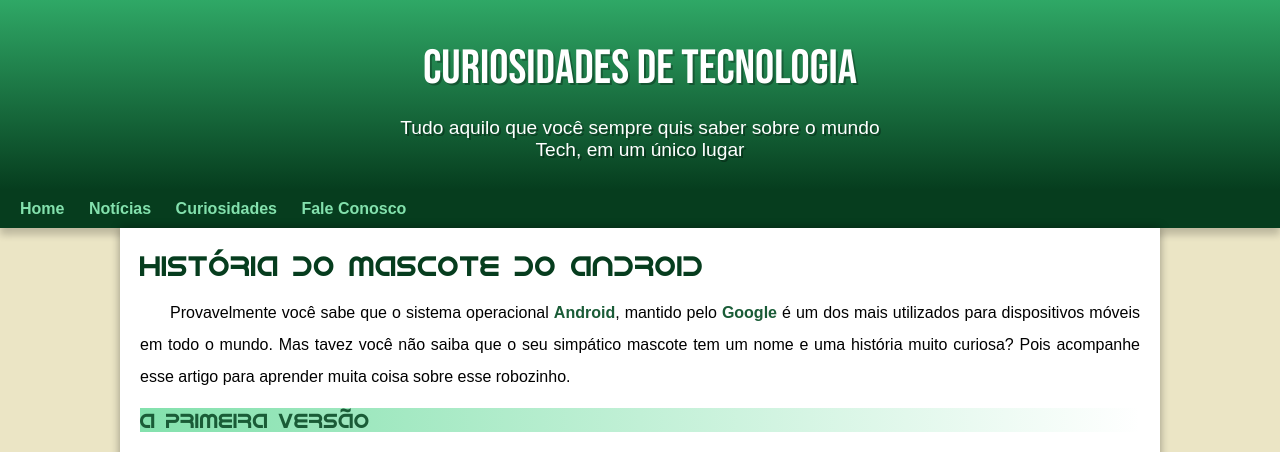
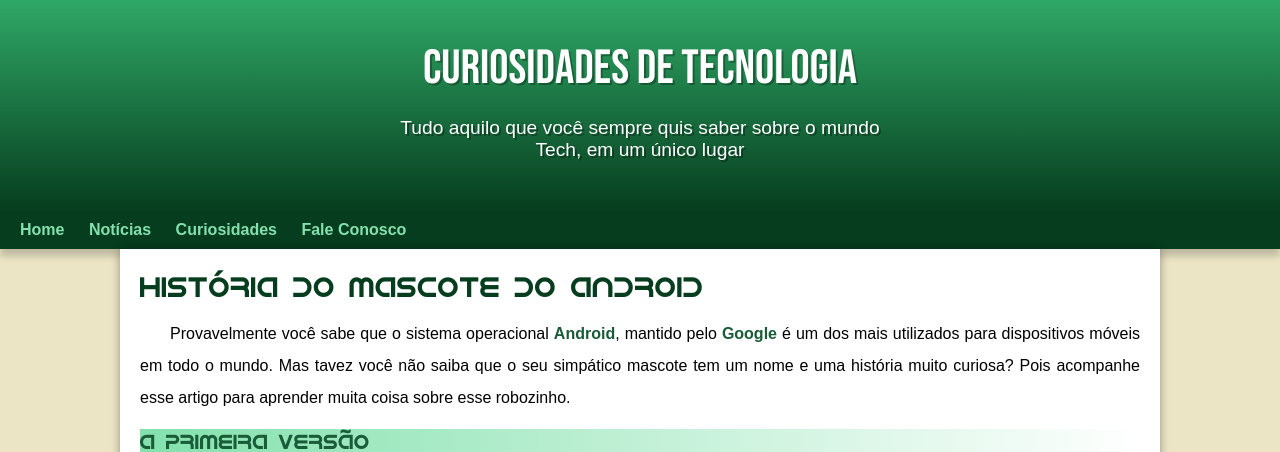
Before and after one commit to netowm/Estudos, a PHP site: page /android.html in a window 1280 px wide. Shown: the top 452 px of the page. Run offline with PHP 8.4, Linux system fonts and the light colour scheme.

Commit message:
Update style.css

```diff
--- a/html-css/Desafios/d010/style.css
+++ b/html-css/Desafios/d010/style.css
@@ -59,7 +59,7 @@ header > p {
     padding-right: 10px;
     padding-left: 10px;
     margin: auto;
-    margin-bottom: 20px;
+    padding-bottom: 50px;
     text-shadow: 2px 2px 0px rgba(0, 0, 0, 0.327);
 }
 
```
